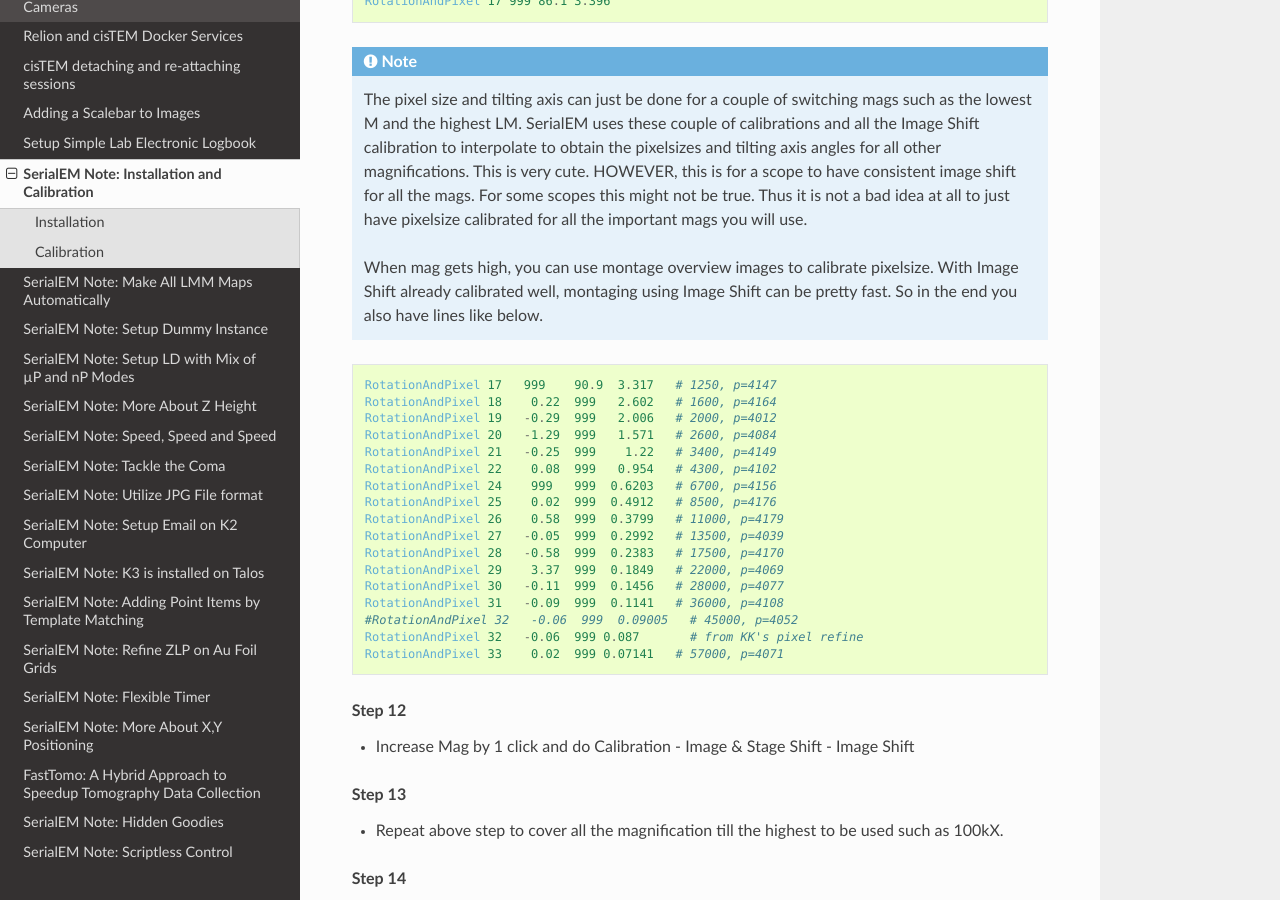
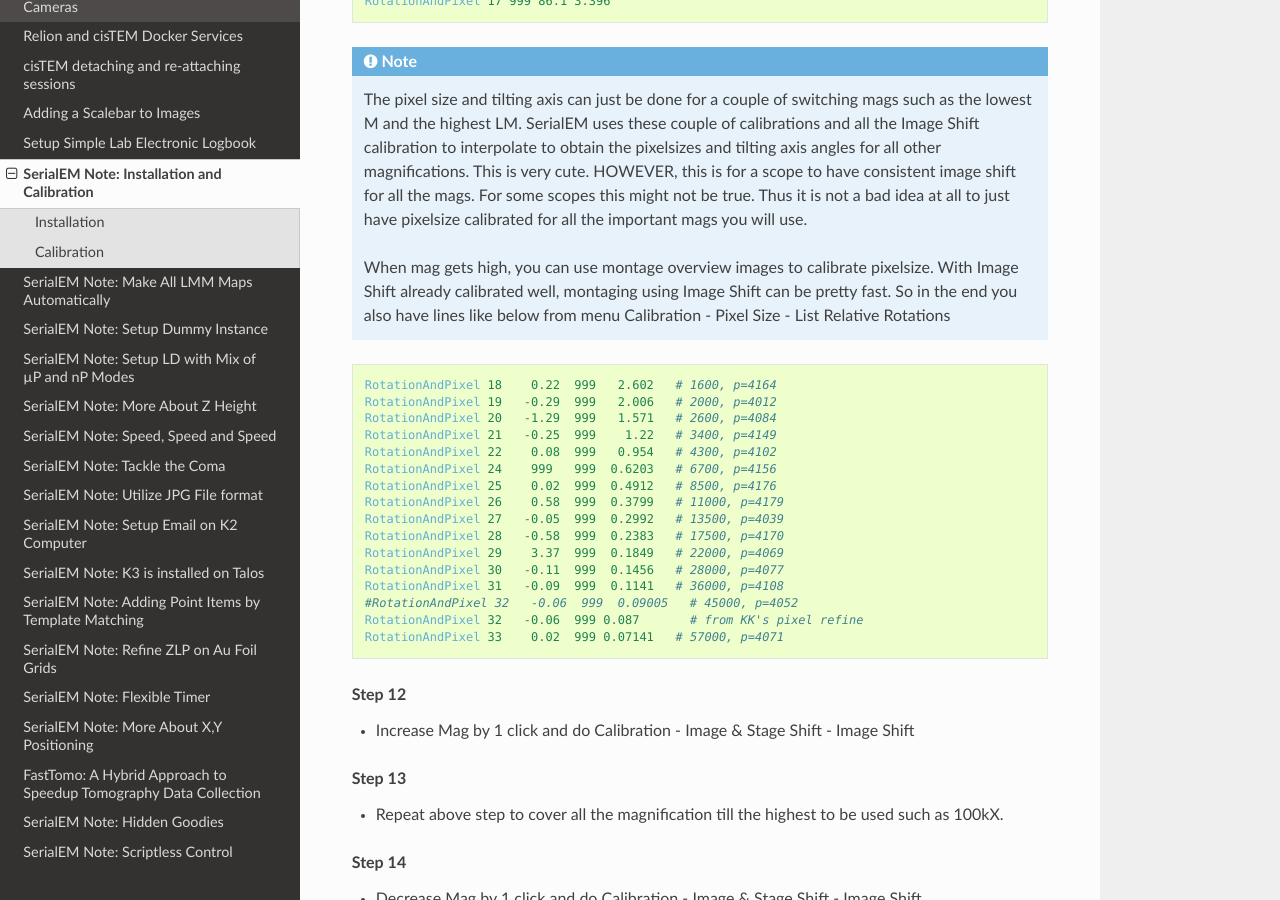
Before and after one commit to xuchen66/sphinx-emdocs, a Sphinx documentation site: the page built from source/serialEM-note-install-and-calib.rst, in a window 1280 px wide and 900 px high, scrolled down 5124 px. Built offline with Sphinx 7.4.7 and the Read the Docs theme 2.0.0, drawn with Linux system fonts in a browser that asks for light colours; pages that are not in the unit, such as notebooks, are missing from menus.

Commit message:
Update serialEM-note-install-and-calib.rst

```diff
--- a/source/serialEM-note-install-and-calib.rst
+++ b/source/serialEM-note-install-and-calib.rst
@@ -274,11 +274,10 @@
    When mag gets high, you can use montage overview images to calibrate
    pixelsize. With Image Shift already calibrated well, montaging using
    Image Shift can be pretty fast. So in the end you also have lines like
-   below.
+   below from menu Calibration - Pixel Size - List Relative Rotations
 
 .. code-block:: ruby
 
-   RotationAndPixel 17   999    90.9  3.317   # 1250, p=4147
    RotationAndPixel 18    0.22  999   2.602   # 1600, p=4164
    RotationAndPixel 19   -0.29  999   2.006   # 2000, p=4012
    RotationAndPixel 20   -1.29  999   1.571   # 2600, p=4084
```
